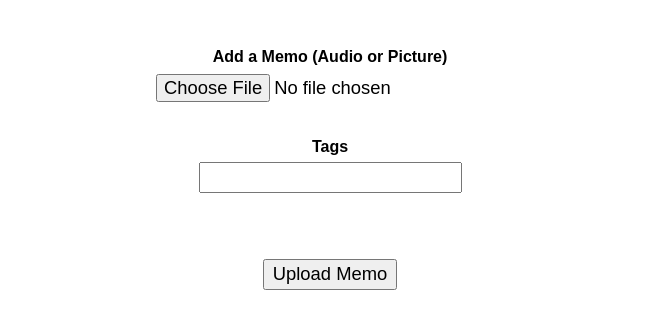
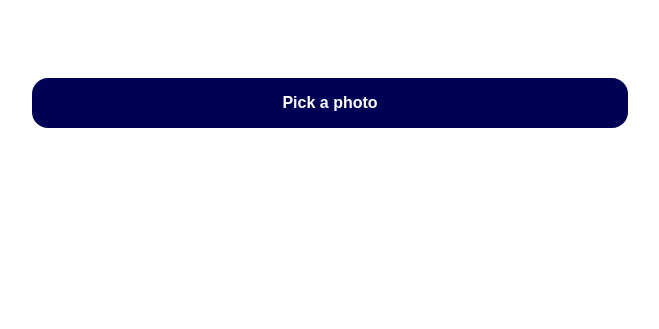
Before and after one commit to codyromano/memo, a PHP site: page /upload/index.php in a window 1280 px wide. Shown: the top 329 px of the page, without its empty margins (310-969 px from the left). Run offline with PHP 8.4, Linux system fonts and the light colour scheme; some libraries are stand-ins or nearby versions.

Commit message:
Improve UX for uploads

```diff
--- a/upload/index.php
+++ b/upload/index.php
@@ -21,37 +21,104 @@ $totalTags = getTotalFiles(DIR_MEMO_TAGS);
 </head>
 <body>
 
+<main>
+
 	<progress min="0" max="100" value="0" class="hidden"></progress>
 
+	<h3 class="success">Success!</h3>
 	<div id="output"></div>
+	<a class="actionBtn success" id="continue">Continue</a>
 
 	<form enctype="multipart/form-data" method="post" id="uploadMemo" action="upload.php">
-		<fieldset>
-			<legend>Add a Memo (Audio or Picture)</legend>
-			<input type="file" class="custom-file-input" name="memo" accept="audio/*;capture=microphone">
-		</fieldset>
-		<fieldset>
-			<legend>Tags</legend>
-			<input type="text" name="tags"/>
+		<fieldset class="uploadButtonWrapper">
+			<span class="actionBtn" id="fileName"><b>Pick a photo</b>
+			<input type="file" name="memo" id="fileUpload"/></span>
 		</fieldset>
 
-		<button>Upload Memo</button>
+		<fieldset class="uploadButtonWrapper hidden" id="tagsWrapper">
+			<legend>Now enter at least one keyword to describe the file you're uploading.</legend>
+			<input type="text" name="tags" placeholder="E.g. christmas,family"/>
+		</fieldset>
+
+		<a class="actionBtn bigAction hidden" id="submitMemo"><b>Upload</b></a>
 	</form>
 
 	<div id="progress"></div>
 
-	<!--
-	<hr/>
-	<?php echo "Total Memos: $totalMemos | Tags: $totalTags <br/><br/>"; ?>
-	-->
+</main>
 
 	<script src="//ajax.googleapis.com/ajax/libs/jquery/1.10.2/jquery.min.js"></script>
 	<script type="text/javascript" src="jquery.form.min.js"></script>
 
 	<script>
+
+	function simpleBasename (filePath) {
+		var lastSlash = filePath.lastIndexOf('/');
+		if (lastSlash === -1 && (lastSlash = filePath.lastIndexOf('\\')) === -1) {
+			console.error("File path doesn't contain slash");
+			return false;
+		}
+		return filePath.substring(lastSlash + 1);
+	}
+
 	$(document).ready(function() {
+		"use strict";
+
 		var progressBar = $('progress'),
-		form = $('#uploadMemo');
+		form = $('#uploadMemo'),
+		$fileUpload = $("#fileUpload"),
+		$fileName = $("#fileName b"),
+		$tagsWrapper = $("#tagsWrapper"),
+		$tagInput = $("input[name=tags]"),
+		$submitBtn = $("#submitMemo"),
+		$success = $(".success"),
+		$cont = $("#continue"),
+		$output = $("#output"),
+		fileNameText;
+
+		$cont.click(function () {
+			//debugger;
+			$output.text('');
+			$success.fadeOut('fast');
+			$tagsWrapper.fadeOut('fast');
+			$tagInput.removeClass('focusTags');
+			$fileName.parent().removeClass('fileSelected');
+			$submitBtn.fadeOut('fast');
+
+			/*
+			window.sazetTimeout(function () {
+				form.fadeIn('slow');
+				$fileUpload.replaceWith( $fileUpload = $fileUpload.clone( true ) );
+			}, 2500);
+			*/
+			window.setTimeout(function () {
+				form.fadeIn('slow');
+			}, 800);
+		});
+
+		$submitBtn.click(function () {
+			form.submit();
+		});
+
+		$fileUpload.change(function () {
+			fileNameText = $fileUpload.val();
+			var basename = simpleBasename(fileNameText);
+
+			if (typeof basename === 'string' && basename.length > 0) {
+				//$fileName.text(basename).parent().addClass('fileSelected');
+				$fileName.parent().addClass('fileSelected');
+				$tagsWrapper.fadeIn('slow');
+				$tagInput.addClass('focusTags').focus();
+			}
+		});
+
+		$tagInput.keyup(function () {
+			if ($tagInput.val().length > 0) {
+				$submitBtn.fadeIn("slow");
+			} else {
+				$submitBtn.fadeOut("slow");
+			}
+		});
 
 		var options = {
 		    target:   '#output',   // target element(s) to be updated with server response
@@ -76,9 +143,9 @@ $totalTags = getTotalFiles(DIR_MEMO_TAGS);
 		 	progressBar.attr('value', percentComplete);
 
 		 	if (percentComplete == 100) {
-		 		//alert('Upload successful'); // YOLO
 		 		progressBar.hide();
-		 		form.fadeIn('slow');
+		 		$success.fadeIn("slow");
+		 		//form.fadeIn('slow');
 		 	}
 		}
 	});
--- a/upload/main.css
+++ b/upload/main.css
@@ -2,6 +2,27 @@ body {
 	text-align: center;
 	padding-top: 2.5rem;
 	font-family: Arial;
+}
+
+main {
+	max-width: 40rem;
+	width: 100%;
+	margin: 0 auto;
+}
+
+.actionBtn {
+	display: inline-block;
+	background: #000055;
+	color: #fff;
+	padding: 1rem 2rem;
+	border-radius: 1rem;
+	width: 100%;
+	box-sizing: border-box;
+	-webkit-box-sizing: border-box;
+}
+
+a {
+	cursor: pointer;
 }
 
 fieldset {
@@ -21,11 +42,22 @@ legend {
 	font-weight: bold;
 }
 
+.success, .hidden {
+	display: none;
+}
+
+h1,h2,h3,h4,h5 {
+	margin: 0;
+	padding: 0;
+}
+
 button {
 	margin-top: 2rem;
 }
 
-.hidden {
+.fileSelected {
+	background: #eee;
+	color: #999;
 	display: none;
 }
 
@@ -33,8 +65,40 @@ progress {
 	width: 100%;
 }
 
+.bigAction {
+	font-size: 1.5rem;
+}
+
+.focusTags {
+	border: solid #000055 .25rem;
+	padding: 1rem 1rem;
+	border-radius: .25rem;
+	margin-top: .5rem;
+}
+
 #output {
 	font-weight: bold;
 	color: green;
 	line-height: 500%;
+	margin-bottom: 1.5rem;
 }
+
+.uploadButtonWrapper {
+	position: relative;
+	overflow: hidden;
+	margin: 10px;
+}
+
+.uploadButtonWrapper input[type=file] {
+	position: absolute;
+	top: 0;
+	right: 0;
+	margin: 0;
+	padding: 0;
+	font-size: 20px;
+	cursor: pointer;
+	opacity: 0;
+	width: 100%;
+	height: 100%;
+	filter: alpha(opacity=0);
+}
--- a/upload/upload.php
+++ b/upload/upload.php
@@ -75,6 +75,8 @@ try {
     $recordID = uniqid();
 
     $file = $_FILES['memo'];
+    $originalNameSafe = htmlentities($file['name']);
+
     $extension = strtolower(pathinfo($file['name'], PATHINFO_EXTENSION));
     $fileName = "memo_" . get_client_ip() . "_" . time() . ".{$extension}";
 
@@ -144,8 +146,8 @@ try {
         fwrite($fh, htmlentities(strip_tags($_POST['tags'])));
         fclose($fh);
     }
-
-    echo "Finished uploading <a href='../media.php?fileName=" . $mediaFileName . "'>your .$mediaFileExt file</a> at " . date("g:i:s a") . "</a>";
+    echo "<a target='_blank' href='../media.php?fileName=" . $mediaFileName . "'>Your file</a> was uploaded.";
+    //echo "Uploaded <a target='_blank' href='../media.php?fileName=" . $mediaFileName . "'>$originalNameSafe</a> at " . date("g:i:s a") . "</a>";
 
 } catch (Exception $e) {
     echo PRODUCTION_ENV ? "Whoops. An error occurred. Please give it another go." : $e->getMessage();
```
Also changed, not shown: upload/.htaccess (added).
